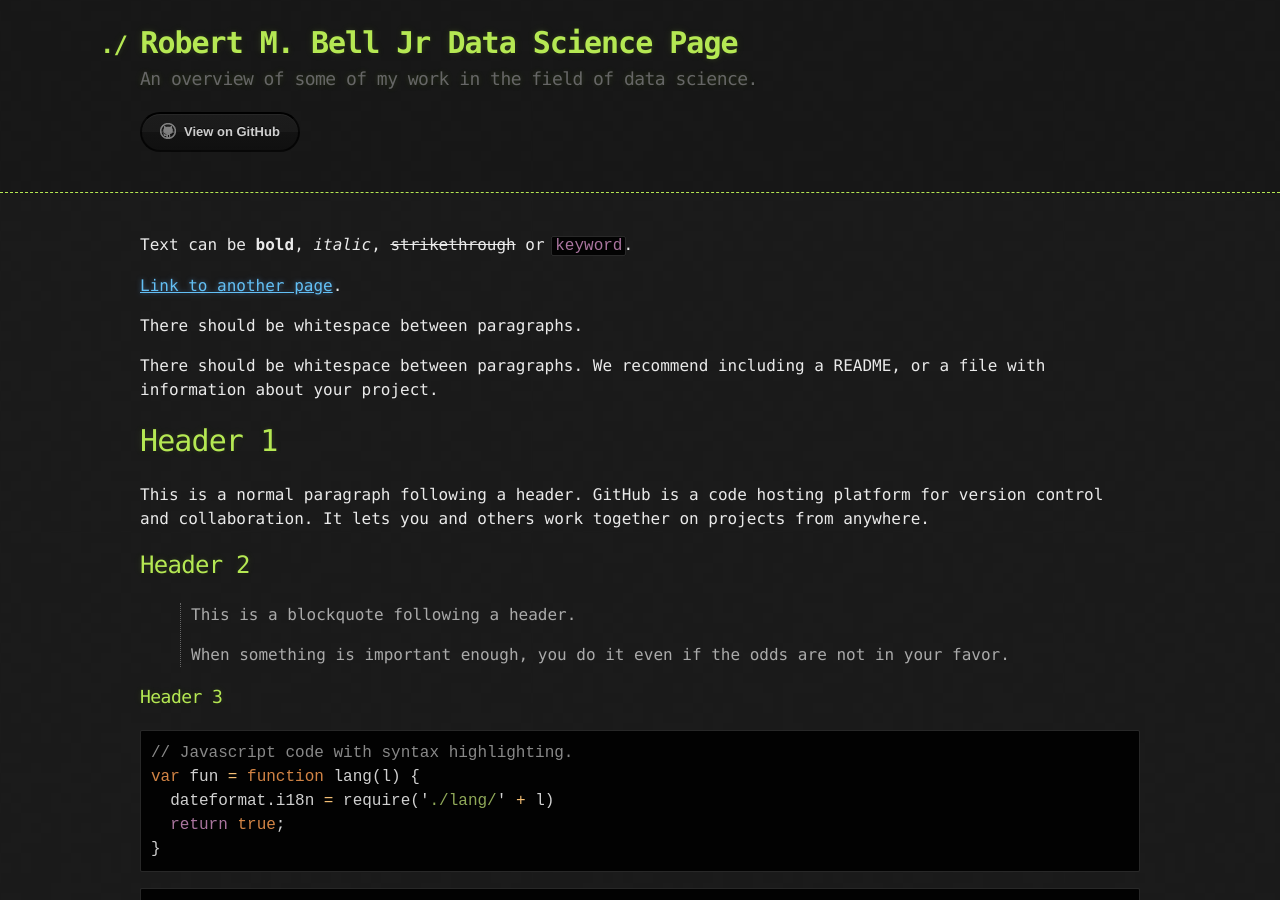
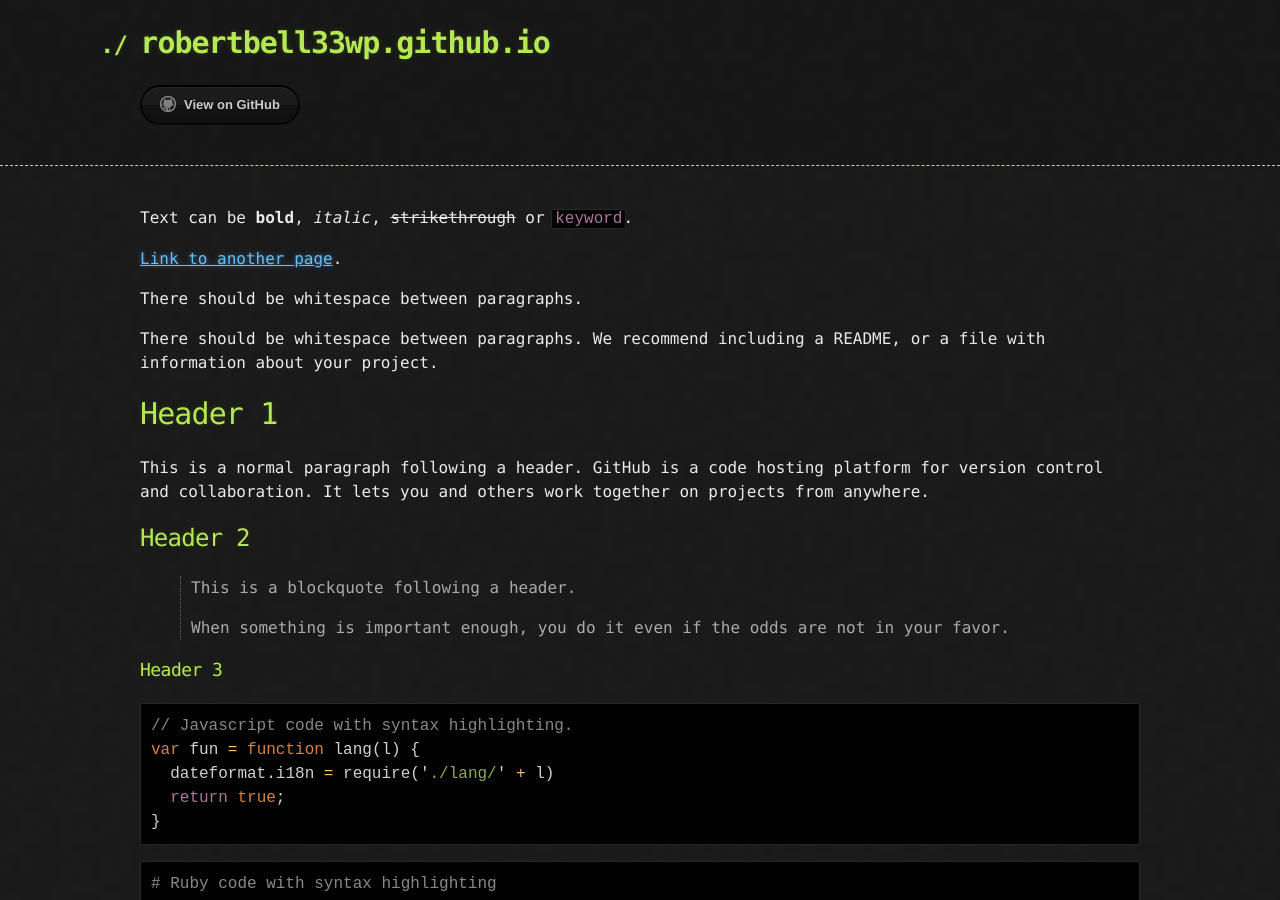
Before and after one commit to robertbell33wp/robertbell33wp.github.io, a Jekyll site: the page built from index.md, in a window 1280 px wide and 900 px high. Built offline with Jekyll 4.4.1, drawn with Linux system fonts in a browser that asks for light colours; our own code applies the rules of GitHub Pages for plain Markdown files; the repository's description, which GitHub fills in, is left out.

Commit message:
Update _config.yml

```diff
--- a/_config.yml
+++ b/_config.yml
@@ -1,5 +1,3 @@
-title: Robert M. Bell Jr Data Science Page
-description: An overview of some of my work in the field of data science.
 show_downloads: false
 google_analytics:
 theme: jekyll-theme-hacker
```
